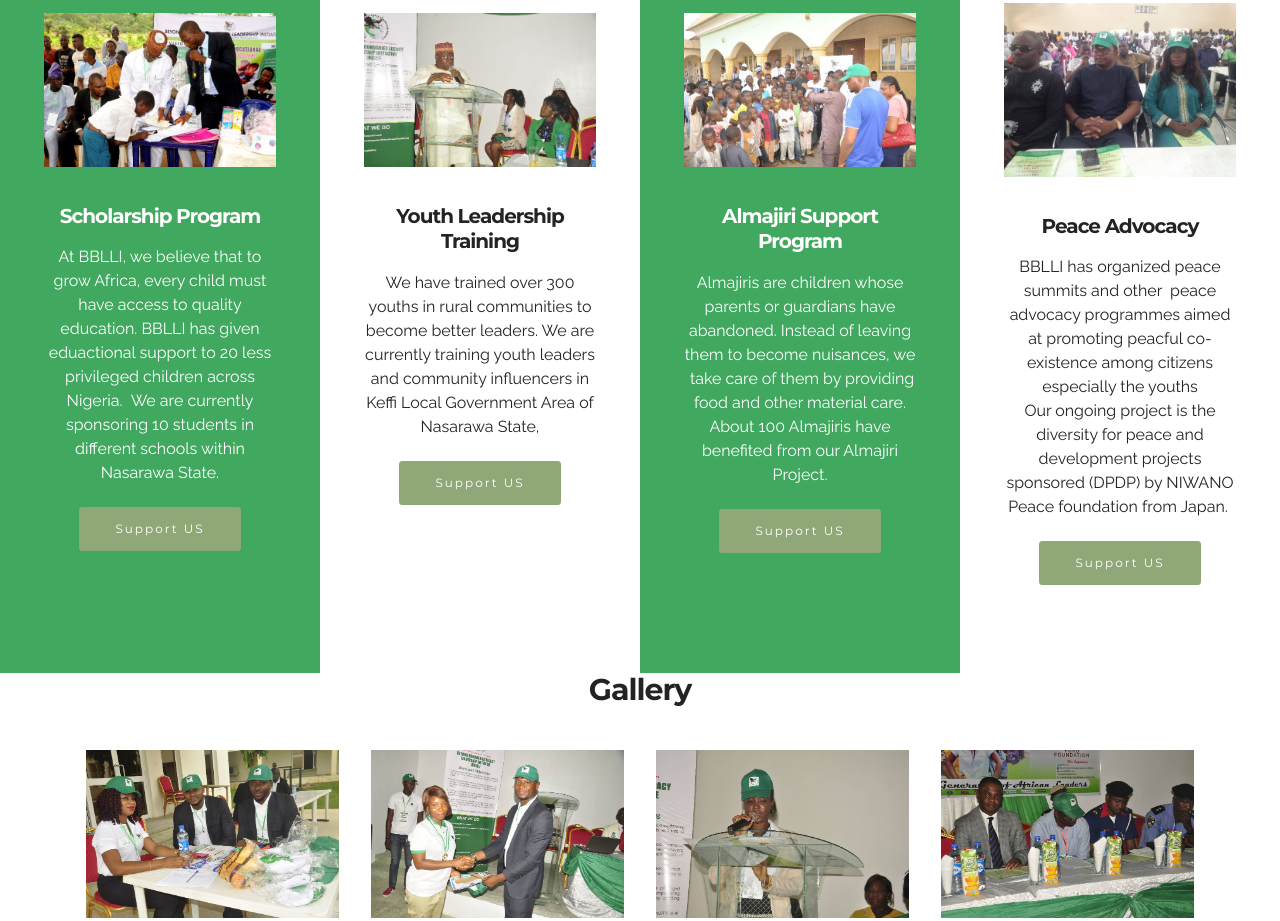
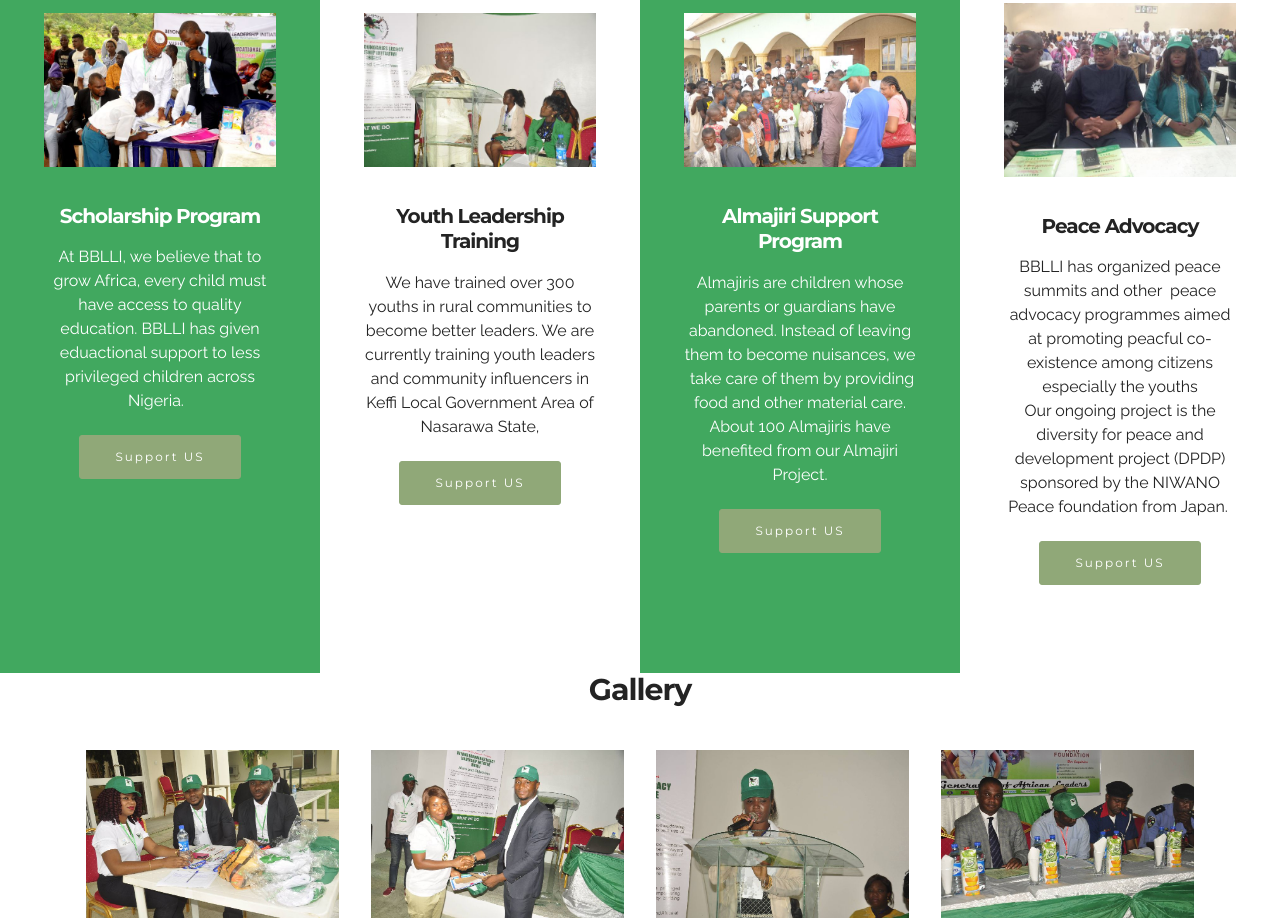
Before and after one commit to abhasy49/beyound, a plain HTML site: page index.html in a window 1280 px wide. Shown: the part 1838-2759 px from the top of the page. Drawn offline with Linux system fonts and the light colour scheme; files whose address does not match are found by name; a web font is replaced by a local one.

Commit message:
Update index.html

```diff
--- a/index.html
+++ b/index.html
@@ -310,7 +310,7 @@
                     <div class="card-block">
                         <h4 class="card-title">Scholarship Program</h4>
 
-                        <p class="card-text">At BBLLI, we believe that to grow Africa, every child must have access to quality education. BBLLI has given eduactional support to 20 less privileged children across Nigeria. &nbsp;We are currently sponsoring 10 students in different schools within Nasarawa State.</p>
+                        <p class="card-text">At BBLLI, we believe that to grow Africa, every child must have access to quality education. BBLLI has given eduactional support to  less privileged children across Nigeria. &nbsp;</p>
                         <div class="card-btn"><a href="https://mobirise.com" class="btn btn-success">Support US</a></div>
                     </div>
                 </div>
@@ -349,7 +349,7 @@
                     <div class="card-block">
                         <h4 class="card-title">Peace Advocacy</h4>
 
-                        <p class="card-text">BBLLI has organized peace summits and other &nbsp;peace advocacy programmes aimed at promoting peacful co-existence among citizens especially the youths<br>Our ongoing project is the<br> diversity for peace and development projects sponsored (DPDP) by NIWANO Peace foundation from Japan.&nbsp;</p>
+                        <p class="card-text">BBLLI has organized peace summits and other &nbsp;peace advocacy programmes aimed at promoting peacful co-existence among citizens especially the youths<br>Our ongoing project is the<br> diversity for peace and development project (DPDP) sponsored  by the NIWANO Peace foundation from Japan.&nbsp;</p>
                         <div class="card-btn"><a href="https://mobirise.com" class="btn btn-success">Support US</a></div>
                     </div>
                 </div>
```
